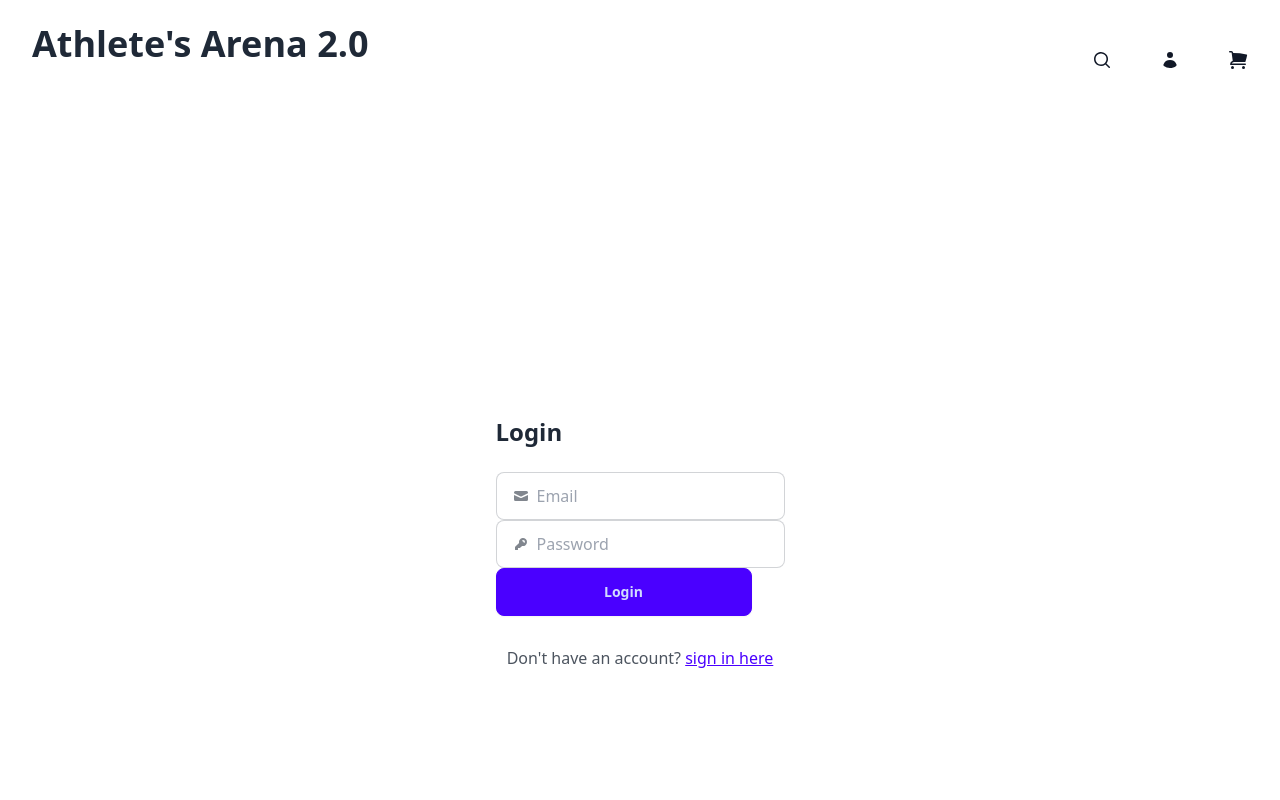
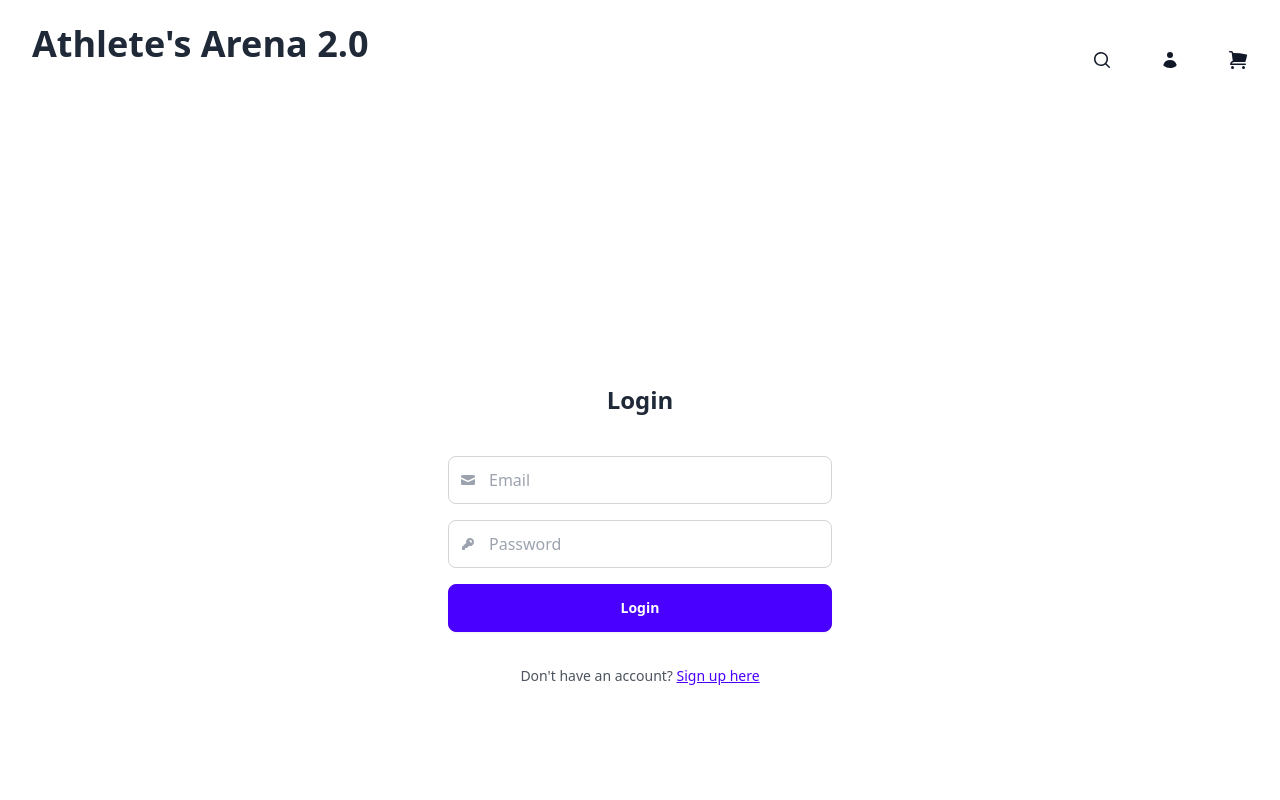
Before and after one commit to SdbnCode/ecom-platform, a Next.js app: page /login in a window 1280 px wide. Shown: the top 800 px of the page. Built offline with nearby package versions, Linux system fonts and the light colour scheme.

Commit message:
adjusted css to be more consistent across pages

```diff
--- a/src/app/login/page.tsx
+++ b/src/app/login/page.tsx
@@ -17,7 +17,11 @@ const FormSchema = z.object({
 export default function LoginPage() {
   const router = useRouter();
   const [errorMessage, setErrorMessage] = useState<string | null>(null);
-  const { register, handleSubmit } = useForm<z.infer<typeof FormSchema>>({
+  const {
+    register,
+    handleSubmit,
+    formState: { errors },
+  } = useForm<z.infer<typeof FormSchema>>({
     resolver: zodResolver(FormSchema),
     defaultValues: {
       email: "",
@@ -45,35 +49,43 @@ export default function LoginPage() {
       setErrorMessage(result.message || "Invalid email or password");
     }
   };
+
   return (
-    <div className="flex h-screen items-center justify-center">
-      <div className="prose flex h-screen flex-col items-center justify-center gap-2">
-        <form onSubmit={handleSubmit(onSubmit)}>
-          <h2>Login</h2>
-
-          <label className="input input-bordered flex items-center gap-2">
+    <div className="flex h-screen items-center justify-center bg-white">
+      <div className="prose w-full max-w-md gap-2 rounded-lg bg-white p-8">
+        <form onSubmit={handleSubmit(onSubmit)} className="flex flex-col gap-4">
+          <h2 className="text-center">Login</h2>
+          <div className="form-control">
+            <div className="relative">
               <svg
                 xmlns="http://www.w3.org/2000/svg"
                 viewBox="0 0 16 16"
                 fill="currentColor"
-              className="h-4 w-4 opacity-70"
+                className="absolute left-3 top-1/2 h-4 w-4 -translate-y-1/2 transform text-gray-400"
               >
                 <path d="M2.5 3A1.5 1.5 0 0 0 1 4.5v.793c.026.009.051.02.076.032L7.674 8.51c.206.1.446.1.652 0l6.598-3.185A.755.755 0 0 1 15 5.293V4.5A1.5 1.5 0 0 0 13.5 3h-11Z" />
                 <path d="M15 6.954 8.978 9.86a2.25 2.25 0 0 1-1.956 0L1 6.954V11.5A1.5 1.5 0 0 0 2.5 13h11a1.5 1.5 0 0 0 1.5-1.5V6.954Z" />
               </svg>
               <input
                 type="text"
-              className="grow"
+                className="input input-bordered w-full bg-inherit pl-10"
                 placeholder="Email"
                 {...register("email")}
               />
-          </label>
-          <label className="input input-bordered flex items-center gap-2">
+            </div>
+            {errors.email && (
+              <p className="mt-1 to-red-600 text-sm text-error">
+                {errors.email.message}
+              </p>
+            )}
+          </div>
+          <div className="form-control">
+            <div className="relative">
               <svg
                 xmlns="http://www.w3.org/2000/svg"
                 viewBox="0 0 16 16"
                 fill="currentColor"
-              className="h-4 w-4 opacity-70"
+                className="absolute left-3 top-1/2 h-4 w-4 -translate-y-1/2 transform text-gray-400"
               >
                 <path
                   fillRule="evenodd"
@@ -83,23 +95,30 @@ export default function LoginPage() {
               </svg>
               <input
                 type="password"
-              className="grow"
+                className="input input-bordered w-full bg-inherit pl-10"
                 placeholder="Password"
                 {...register("password")}
               />
-          </label>
-          {errorMessage && <p className="text-red-500">{errorMessage}</p>}
-          <button className="btn btn-primary btn-wide" type="submit">
+            </div>
+            {errors.password && (
+              <p className="mt-1 text-sm text-error">
+                {errors.password.message}
+              </p>
+            )}
+          </div>
+          {errorMessage && (
+            <p className="text-center text-error">{errorMessage}</p>
+          )}
+          <button className="btn btn-primary w-full text-white" type="submit">
             Login
           </button>
-        </form>
-
-        <p>
+          <p className="text-center text-sm">
             Don&apos;t have an account?{" "}
             <Link href="/register" className="link link-primary">
-            sign in here
+              Sign up here
             </Link>
           </p>
+        </form>
       </div>
     </div>
   );
--- a/src/app/store/page.tsx
+++ b/src/app/store/page.tsx
@@ -10,7 +10,7 @@ export default function Store() {
   return (
     <div
       id="product-section"
-      className="hover: grid justify-center gap-4 sm:grid-cols-1 md:grid-cols-2 lg:grid-cols-3"
+      className="grid justify-center gap-4 bg-white sm:grid-cols-1 md:grid-cols-2 lg:grid-cols-3"
     >
       {itemData.map((item: Item) => (
         <div
--- a/src/components/cart.tsx
+++ b/src/components/cart.tsx
@@ -10,8 +10,8 @@ export default function Cart() {
   );
 
   return (
-    <div className="flex flex-col items-center justify-center py-10">
-      <div className="w-full max-w-4xl rounded-md bg-white p-6 shadow-md">
+    <div className="flex h-screen flex-col items-center justify-center bg-white py-10">
+      <div className="w-full max-w-4xl rounded-md bg-white p-6">
         <h1 className="mb-6 text-center text-3xl font-bold">Your Cart</h1>
         {cart.length === 0 ? (
           <p className="text-center text-lg text-gray-600">
@@ -73,7 +73,7 @@ export default function Cart() {
               <p className="text-sm text-gray-500">
                 Shipping, taxes, and discounts are calculated at checkout.
               </p>
-              <button className="btn btn-primary mt-4 rounded-md bg-blue-600 px-6 py-2 text-white hover:bg-blue-700">
+              <button className="btn btn-primary mt-4 rounded-md px-6 py-2 text-white">
                 Checkout
               </button>
             </div>
--- a/src/components/footer.tsx
+++ b/src/components/footer.tsx
@@ -1,6 +1,6 @@
 export default function Footer() {
   return (
-    <footer className="footer bg-base-200 p-10 text-base-content">
+    <footer className="text footer bg-white p-10">
       <nav>
         <h6 className="footer-title">Services</h6>
         <a className="link-hover link">Branding</a>
@@ -31,7 +31,7 @@ export default function Footer() {
             <input
               type="text"
               placeholder="username@site.com"
-              className="input join-item input-bordered"
+              className="input join-item input-bordered bg-inherit"
             />
             <button className="btn btn-primary join-item">Subscribe</button>
           </div>
```
Lines whose indentation alone changed are shown as unchanged.
